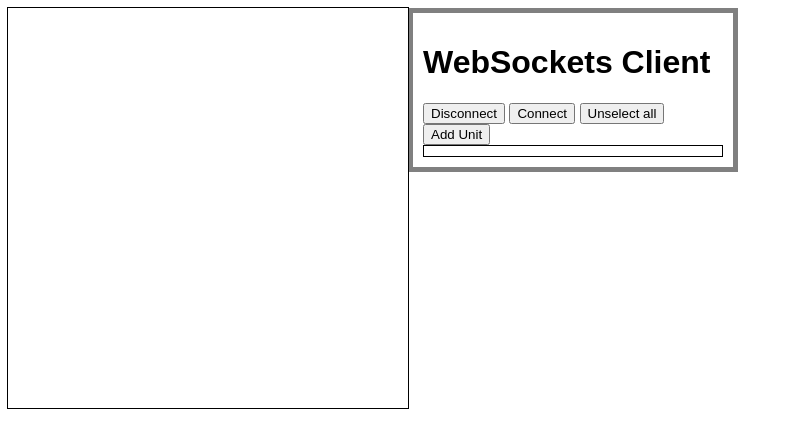
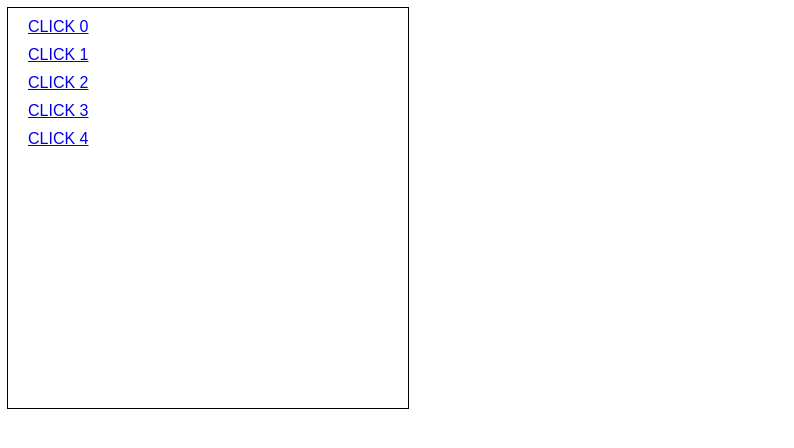
Before and after one commit to jcclinton/raider, a PHP site: page /client/client.php in a window 1280 px wide. Shown: the top 448 px of the page, without its empty margins (0-794 px from the left). Run offline with PHP 8.4, Linux system fonts and the light colour scheme; some libraries are stand-ins or nearby versions.

Commit message:
made numerous changes to pave the way for instancing

```diff
--- a/client/client.php
+++ b/client/client.php
@@ -13,6 +13,23 @@ $(document).ready(function() {
 		$('<p>Oh no, you need a browser that supports WebSockets. How about <a href="http://www.google.com/chrome">Google Chrome</a>?</p>').appendTo('#container');
 	}else{
 		//The user has WebSockets
+
+		var init = 0;
+		var el = $('a', '#link_wrapper');
+		el.each(function(index){
+			$(this).bind('click', function(){
+				if(init == 0){
+					order66(index);
+					init = 1;
+				}
+
+				$('#link_canvas').hide();
+				$('#canvas').show();
+				$('#wrapper').show();
+				$('#container').prepend('<p>index: '+index+'</p>');
+				return false;
+			});
+		});
 	}
 });
 </script>
@@ -50,15 +67,35 @@ body{font-family:Arial, Helvetica, sans-serif;}
 .selectedUnitOther{
 	outline: 1px blue solid;
 }
+
+.game_board{
+	outline:1px solid black;
+	height:400px;
+	width:400px;
+	position:relative;
+}
 </style>
 <title>WebSockets Client</title>
 
 </head>
 <body>
-	<!--canvas id="canvas" width="400" height="400" style="outline: 1px solid black"></canvas-->
-	<div id="canvas" class="fl" style="outline:1px solid black; height:400px; width:400px; position:relative;"></div>
+	<div id="canvas" class="fl game_board" style="display:none;"></div>
+	<div id="link_canvas" class="fl game_board">
+		<div id="link_wrapper" style="padding-left: 20px;">
+			<?php
+				for($i = 0; $i < 5; $i++){
+			?>
+				<div style="padding-top: 10px;">
+					<a href="#" id="link<?=$i?>"><?='CLICK '.$i?></a>
+				</div>
 
-	<div id="wrapper">
+			<?php
+			}
+			?>
+		</div>
+	</div>
+
+	<div id="wrapper" style="display:none;">
 
 	  	<div id="container" class="fl">
 
--- a/client/socket.js
+++ b/client/socket.js
@@ -1,4 +1,4 @@
-
+var order66 = function(index){
 
 		UnitList = Backbone.Collection.extend({
 
@@ -694,3 +694,5 @@
 
 
  $('#canvas').bind("contextmenu", function(e){ return false; });
+
+}
```
Also changed, not shown: 2 other files. Lines whose indentation alone changed are shown as unchanged.
